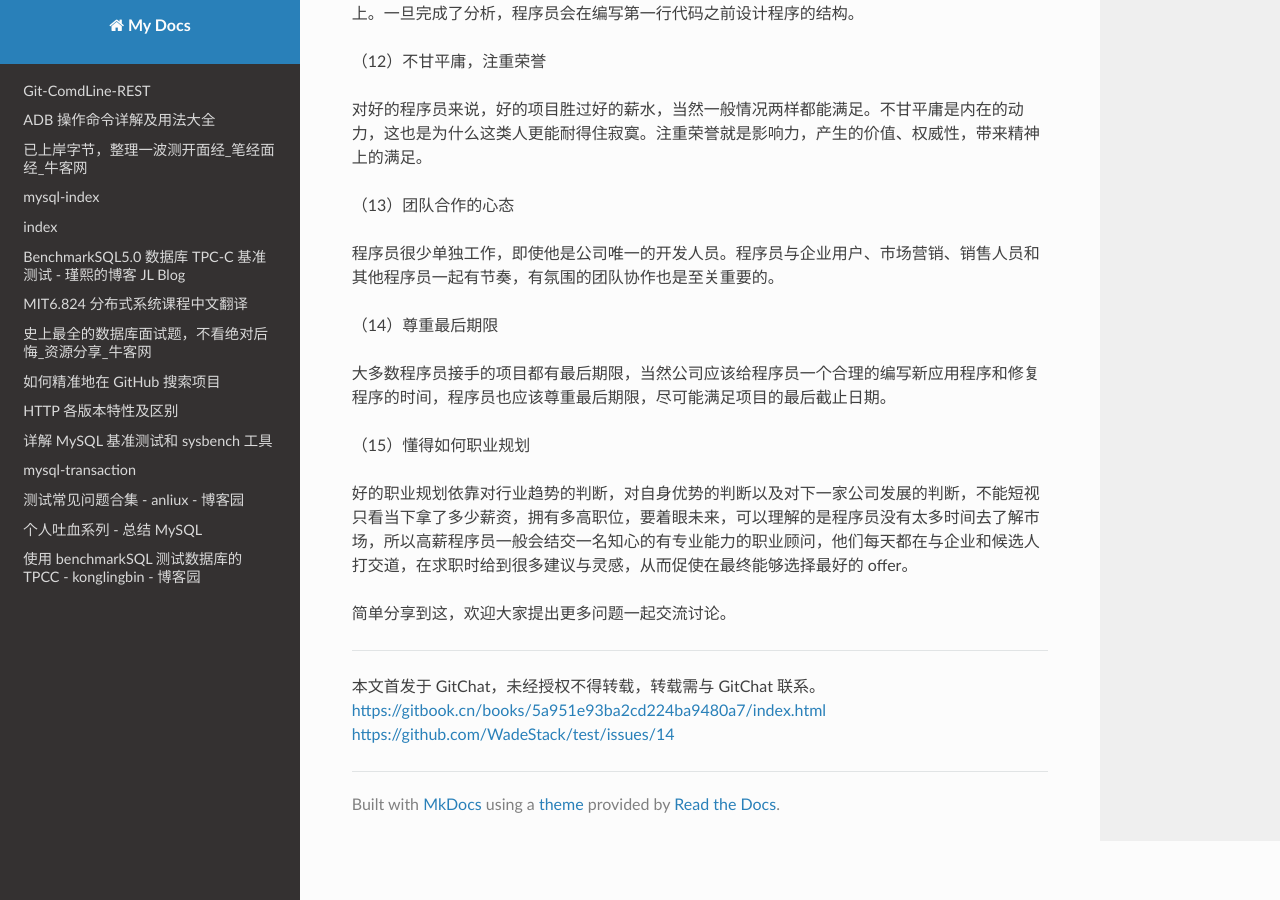
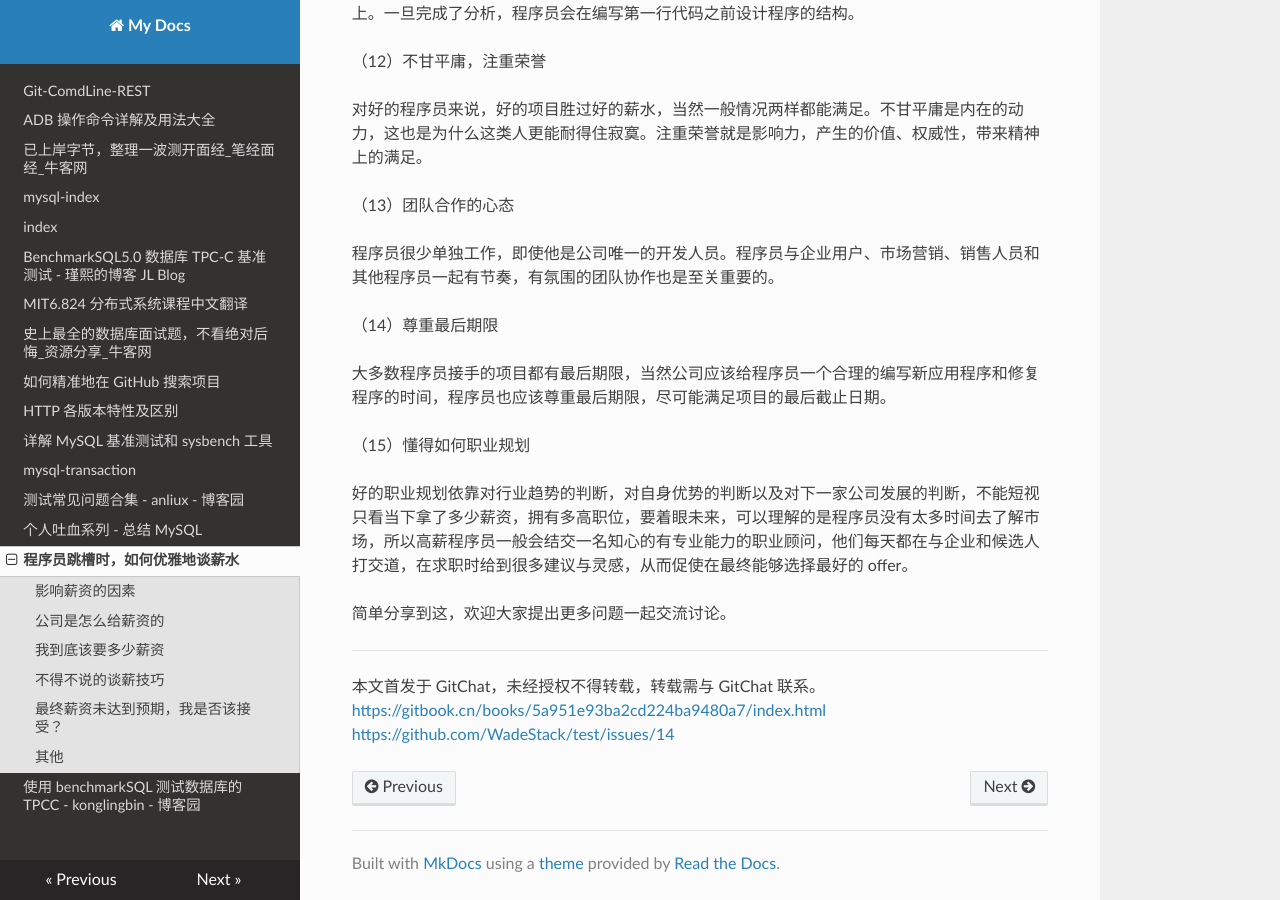
Before and after one commit to WadeStack/test, an MkDocs documentation site: the page built from docs/程序员跳槽时，如何优雅地谈薪水.md, in a window 1280 px wide and 900 px high, scrolled down 16900 px. Built offline with MkDocs 1.6.1, drawn with Linux system fonts in a browser that asks for light colours; nearby versions of some CDN libraries; old or Windows-style settings are respelled for this version of MkDocs.

Commit message:
:memo: mkdocs update

```diff
--- a/mkdocs.yml
+++ b/mkdocs.yml
@@ -16,4 +16,5 @@ pages:
     - mysql-transaction: mysql-transaction.md
     - 测试常见问题合集 - anliux - 博客园: 测试常见问题合集 - anliux - 博客园.md
     - 个人吐血系列 - 总结 MySQL: 个人吐血系列 - 总结 MySQL.md
+    - 程序员跳槽时，如何优雅地谈薪水: 程序员跳槽时，如何优雅地谈薪水.md
     - 使用 benchmarkSQL 测试数据库的 TPCC - konglingbin - 博客园: 使用 benchmarkSQL 测试数据库的 TPCC - konglingbin - 博客园.md
```
